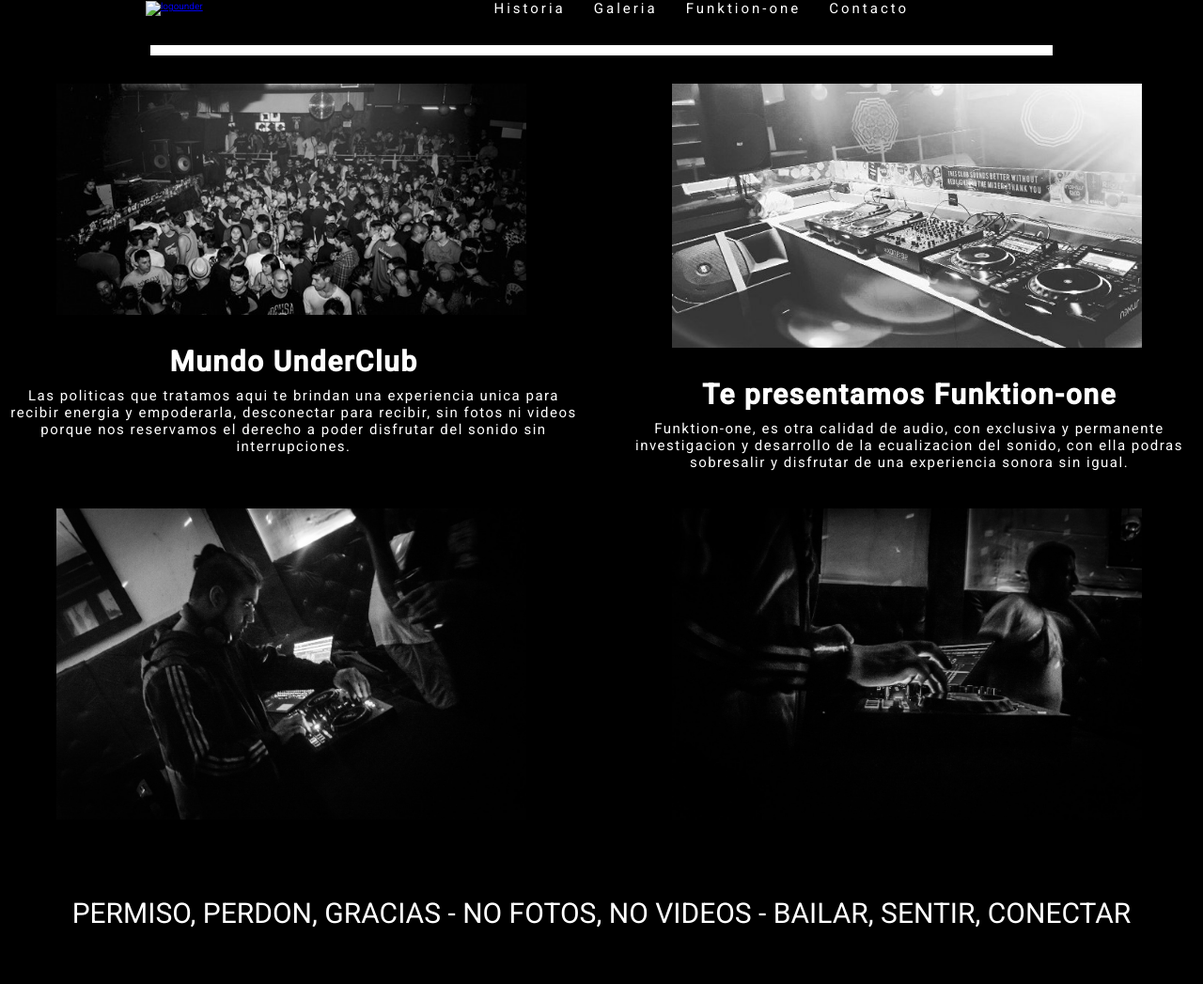
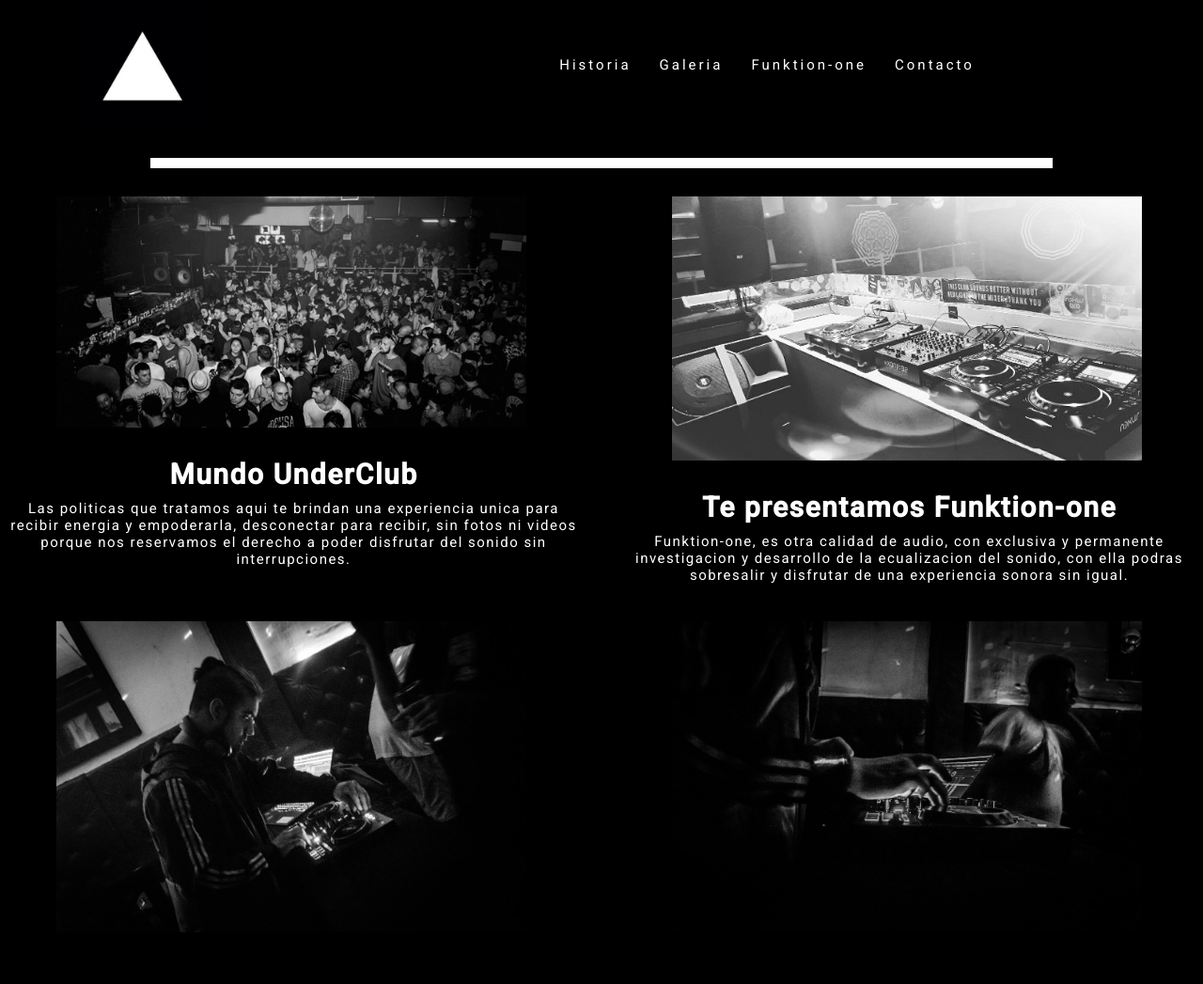
Before and after one commit to chrisflorcita21/underclub-sanchez, a plain HTML site: page index.html in a window 1280 px wide. Shown: the top 1047 px of the page at 94% size. Drawn offline with Linux system fonts and the light colour scheme; files whose address does not match are found by name.

Commit message:
prueba imagen index

```diff
--- a/index.html
+++ b/index.html
@@ -11,7 +11,7 @@
     <div id="main">
       <nav>
         <a href="index.html"
-          ><img src="../underclub/assets/img/underlogo.gif" alt="logounder" class="logonav"
+          ><img src="assets\img\underlogo.gif" alt="logounder" class="logonav"
         /></a>
         <ul>
           <li><a href="pages/historia.html">Historia</a></li>
```
